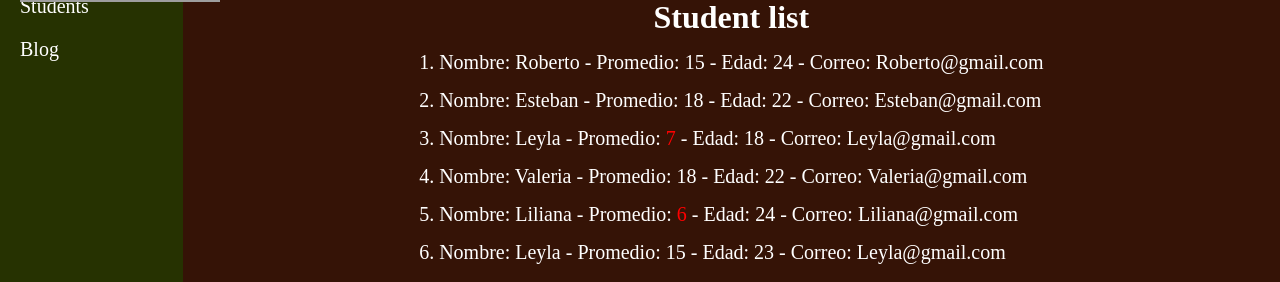
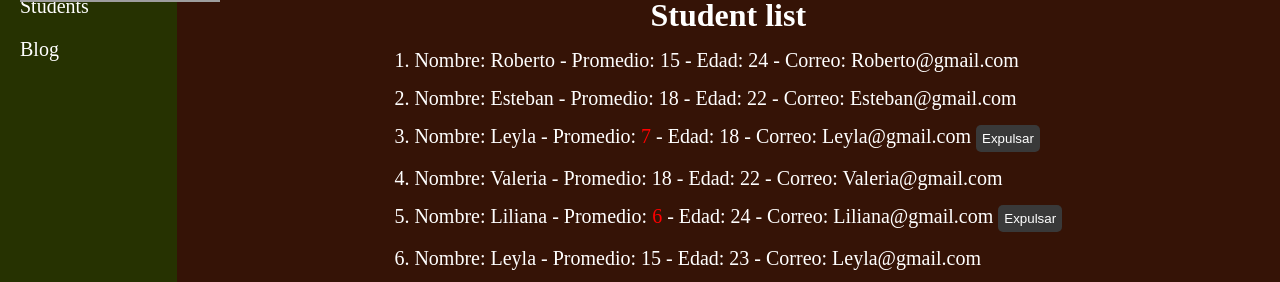
Before and after one commit to Cesarmnd/angular, an Angular app: page / in a window 1280 px wide. Shown: the part 168-450 px from the top of the page. Built offline with nearby package versions, Linux system fonts and the light colour scheme; grey boxes are pictures that could not be loaded.

Commit message:
Addign button for desaproved students

```diff
--- a/src/app/components/directives/directives.component.css
+++ b/src/app/components/directives/directives.component.css
@@ -15,3 +15,19 @@
   font-size: 20px;
   margin: 15px;
 }
+
+.btn {
+  padding: 6px;
+  border: 0;
+  border-radius: 5px;
+  outline: 0;
+  color: #fff;
+  background-color: #393939;
+}
+
+.btn:hover,
+.btn:focus {
+  color: #393939;
+  background-color: #fff;
+  cursor: pointer;
+}
--- a/src/app/components/directives/directives.component.html
+++ b/src/app/components/directives/directives.component.html
@@ -1,12 +1,13 @@
 <ul class="list">
   <li class="element" *ngFor="let student of studentList">
     {{student.id}}.
-    Nombre: {{ student.name }} -
+    Nombre: {{ student.name }}  -
     Promedio:
     <span [ngClass]="student.grade < 10 ? 'desaprobado': 'aprobado'">
      {{ student.grade }}
     </span> -
-    Edad: {{ student.age }}  -
+    Edad: {{ student.age }} -
     Correo: {{ student.email }}
+    <button class="btn" *ngIf=" student.grade < 10">Expulsar</button>
   </li>
 </ul>
```
